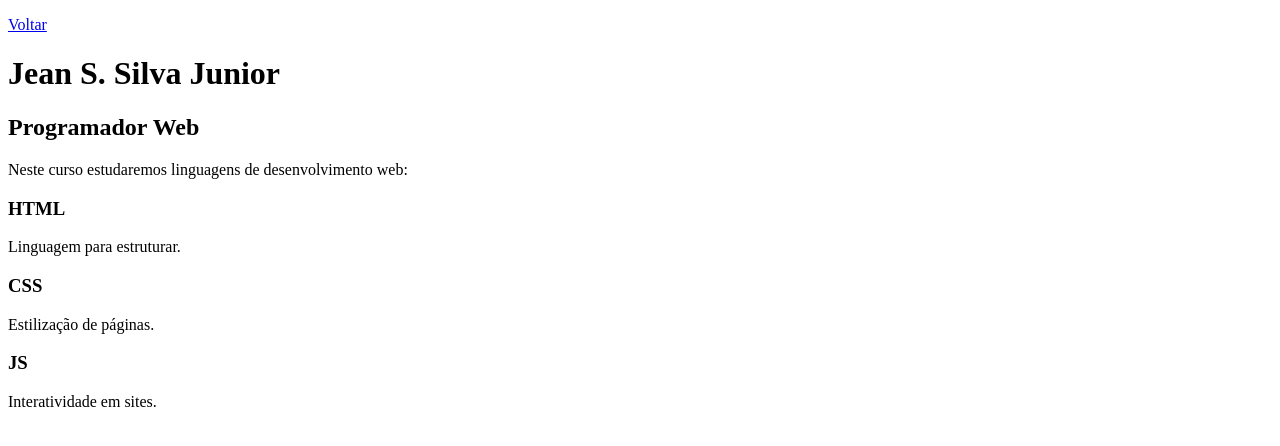
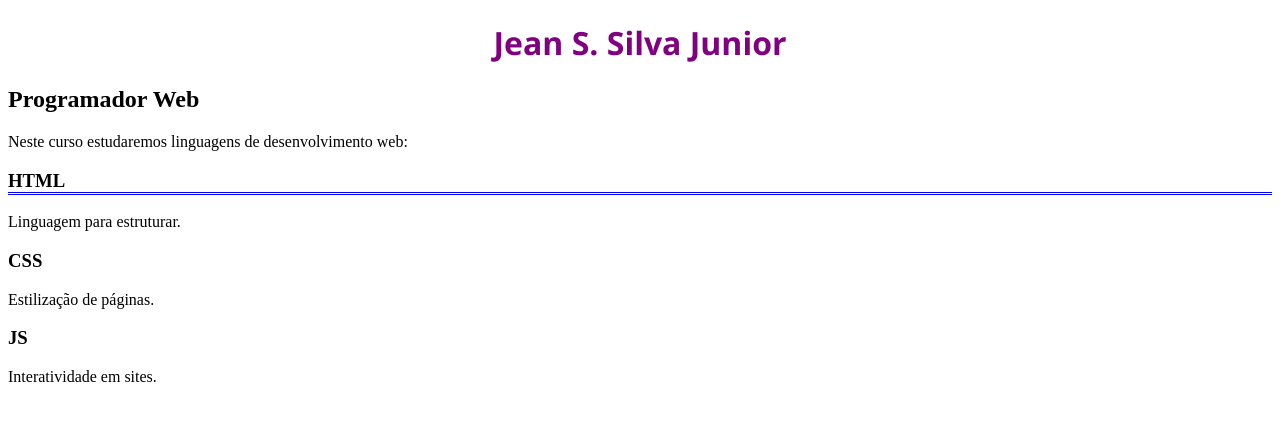
Before and after one commit to juniosame/aulas-front-end, a plain HTML site: page primeira-pagina.html in a window 1280 px wide. Drawn offline with Linux system fonts and the light colour scheme.

Commit message:
Implementação de CSS Inline

```diff
--- a/primeira-pagina.html
+++ b/primeira-pagina.html
@@ -6,11 +6,10 @@
     <title>Primeira Página</title>
 </head>
     <body>
-        <p><a href="links.html">Voltar</a></p>
-        <h1>Jean S. Silva Junior</h1>
+        <h1 style="color: purple; font-family: 'Segoe UI', Tahoma, Geneva, Verdana, sans-serif; text-align: center;">Jean S. Silva Junior</h1> <!-- CSS DENTRO DA TAG -->
             <h2>Programador Web</h2>
                 <p> Neste curso estudaremos linguagens de desenvolvimento web:</p>
-            <h3>HTML</h3>
+            <h3 style="border-bottom: double blue;">HTML</h3>
                 <p>Linguagem para estruturar.</p>
             <h3>CSS</h3>
                 <p>Estilização de páginas.</p>
```
